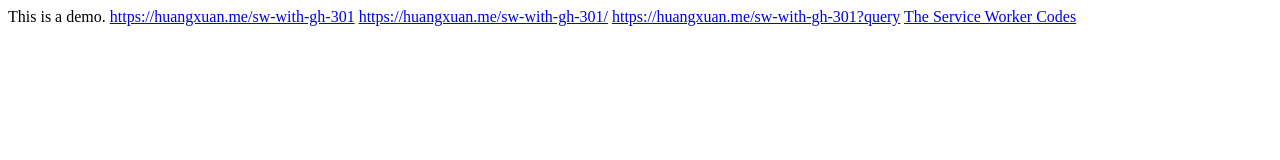
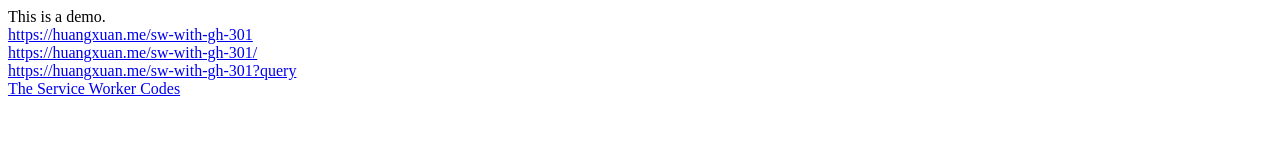
Before and after one commit to Huxpro/sw-with-gh-301-own-sw, a plain HTML site: page index.html in a window 1280 px wide. Drawn offline with Linux system fonts and the light colour scheme.

Commit message:
better styling

```diff
--- a/index.html
+++ b/index.html
@@ -3,6 +3,9 @@
 <head>
 	<meta charset="UTF-8">
 	<title>sw-with-gh-301</title>
+    <style type="text/css">
+        a{display:block;}
+    </style>
 </head>
 <body>
 	This is a demo.
@@ -10,7 +13,6 @@
     <a href="https://huangxuan.me/sw-with-gh-301">https://huangxuan.me/sw-with-gh-301</a>
     <a href="https://huangxuan.me/sw-with-gh-301/">https://huangxuan.me/sw-with-gh-301/</a>
     <a href="https://huangxuan.me/sw-with-gh-301?query">https://huangxuan.me/sw-with-gh-301?query</a>
-
     <a href="https://github.com/Huxpro/huxpro.github.io/blob/master/sw.js">The Service Worker Codes</a>
 
 	<script type="text/javascript">
```
